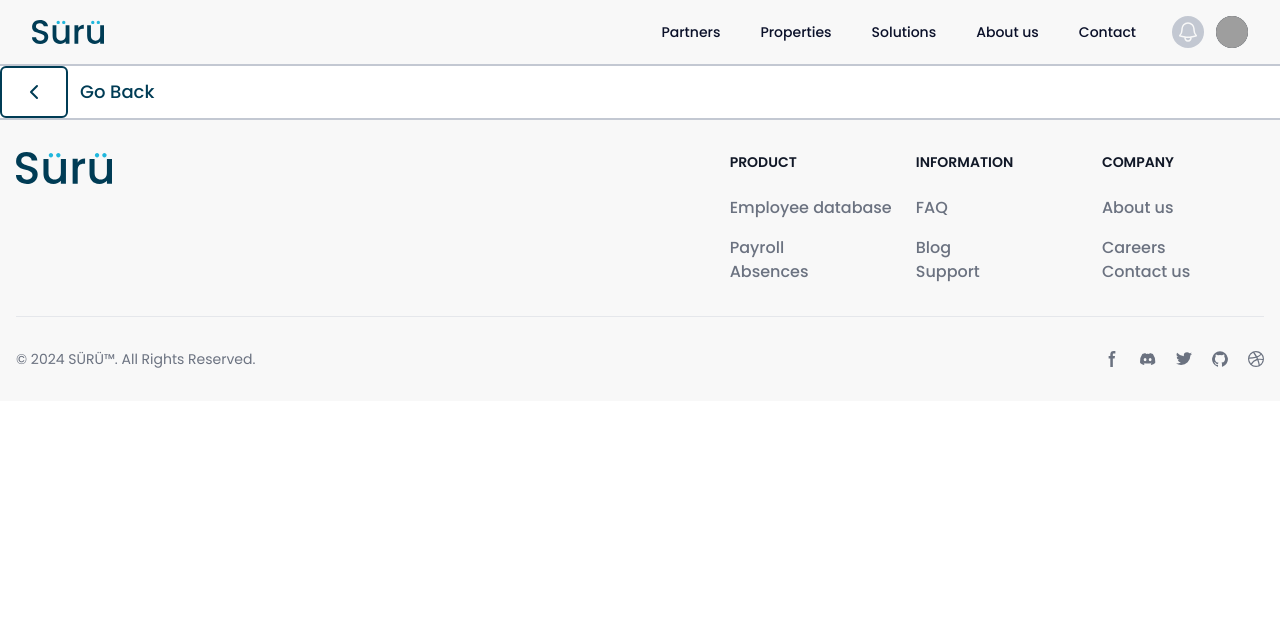
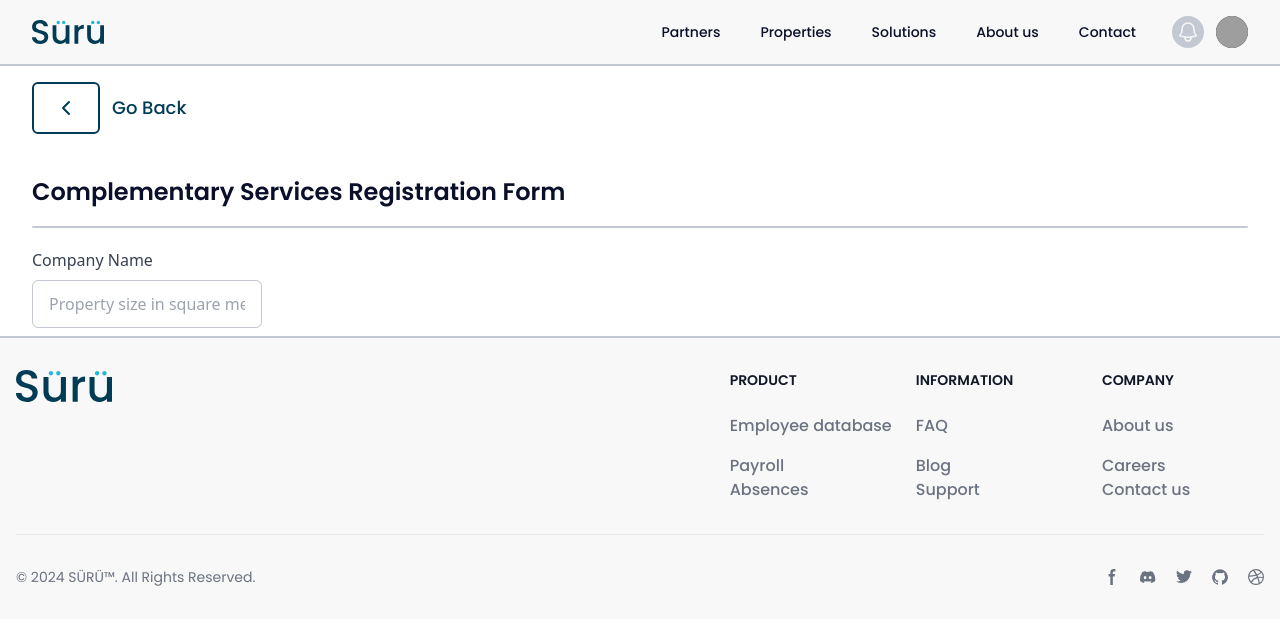
Before and after one commit to Agile-Innovators/SURU-Development, a React (Vite) app: page /partner-integration-request in a window 1280 px wide. Shown: the top 624 px of the page. Built offline with nearby package versions, Linux system fonts and the light colour scheme; grey boxes are pictures that could not be loaded.

Commit message:
Continuación de Partner Integration

```diff
--- a/src/components/activity/forms/PartnerIntegrationRequestForm.jsx
+++ b/src/components/activity/forms/PartnerIntegrationRequestForm.jsx
@@ -1,7 +1,15 @@
+import { InputForms } from "../../ui/InputForms";
+
 export function PartnerIntegrationRequestForm() {
   return (
     <div>
-
+      <InputForms
+        inputName="Company Name"
+        inputId="Company Name"
+        type="text"
+        labelText="Company Name"
+        placeholder="Property size in square meters"
+      />
     </div>
   );
 }
--- a/src/pages/public/CreateProperty.jsx
+++ b/src/pages/public/CreateProperty.jsx
@@ -1,5 +1,4 @@
 import  CreatePropertyForm  from "../../components/activity/forms/CreatePropertyForm.jsx";
-
 
 export  function CreateProperty() {
   return (
--- a/src/pages/public/PartnerIntegrationRequest.jsx
+++ b/src/pages/public/PartnerIntegrationRequest.jsx
@@ -1,10 +1,16 @@
 import { PartnerIntegrationRequestForm } from "../../components/activity/forms/PartnerIntegrationRequestForm";
 import { BackButton } from "../../components/ui/BackButton";
+import { SectionDivider } from "../../components/ui/SectionDivider";
 export function PartnerIntegrationRequest() {
   return (
-    <div >
+    <div className="mx-auto max-w-7xl px-6 lg:px-8 gap-2 mt-4">
         <BackButton />
-        <PartnerIntegrationRequestForm />
+        <h2 className="mt-10 text-center sm:text-start">Complementary Services Registration Form</h2>
+        <SectionDivider/>
+        <div className="grid grid-cols-1 md:grid-cols-5 gap-4 items-center mx-auto max-w-7xl">
+          <PartnerIntegrationRequestForm />
+        </div>
+
     </div>
   );
 }
```
